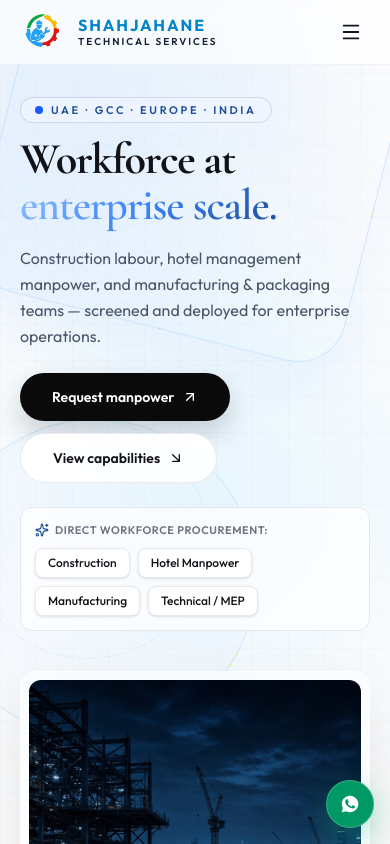
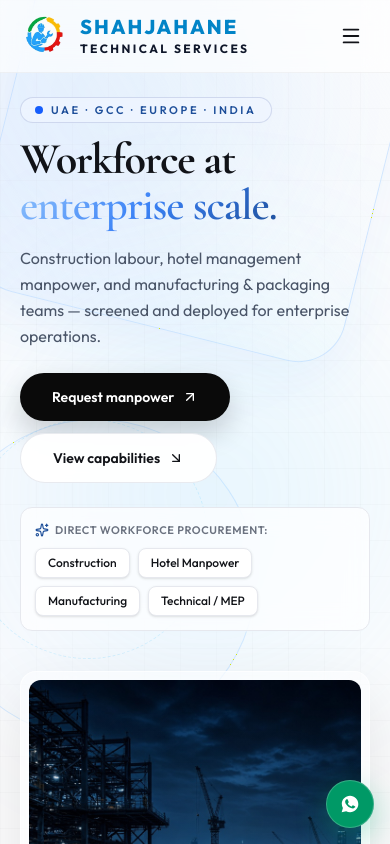
Before and after one commit to HussainMaaz12/Shahjahane_Etr, a Next.js app: page / in a window 390 px wide. Shown: the top 844 px of the page. Built offline with nearby package versions, Linux system fonts and the light colour scheme.

Commit message:
fix(typography): enlarge responsive brand font size and logo scaling in navbar and footer

```diff
--- a/src/components/Footer.tsx
+++ b/src/components/Footer.tsx
@@ -21,20 +21,20 @@ export default function Footer() {
         <div className="mb-14 grid grid-cols-1 gap-10 md:grid-cols-2 lg:grid-cols-4">
           <div>
             <Link href="/" className="mb-5 flex items-center gap-3.5 group">
-              <div className="relative flex h-11 w-11 items-center justify-center rounded-xl bg-white p-1 sm:h-12 sm:w-12 transition-transform duration-300 group-hover:scale-105 shadow-sm">
+              <div className="relative flex h-12 w-12 items-center justify-center rounded-xl bg-white p-1 sm:h-14 sm:w-14 transition-transform duration-300 group-hover:scale-105 shadow-sm">
                 <Image
                   src="/images/logo.png"
                   alt="Shahjahane Technical Services official corporate logo"
-                  width={48}
-                  height={48}
+                  width={56}
+                  height={56}
                   className="h-full w-full object-contain"
                 />
               </div>
               <div className="flex flex-col justify-center">
-                <div className="text-base font-bold tracking-[0.12em] text-[#38bdf8] uppercase sm:text-lg transition-colors group-hover:text-white leading-none">
+                <div className="text-lg font-bold tracking-[0.1em] text-[#38bdf8] uppercase sm:text-xl transition-colors group-hover:text-white leading-none">
                   Shahjahane
                 </div>
-                <div className="text-[10px] font-semibold tracking-[0.2em] text-white/80 uppercase sm:text-[11px] mt-1 leading-none">
+                <div className="text-xs font-semibold tracking-[0.2em] text-white/80 uppercase sm:text-[13px] mt-1.5 leading-none">
                   Technical Services
                 </div>
               </div>
--- a/src/components/Navbar.tsx
+++ b/src/components/Navbar.tsx
@@ -43,25 +43,25 @@ export default function Navbar() {
         }`}
       >
         <div className="container-premium">
-          <div className="flex h-16 items-center justify-between sm:h-20">
-                        <Link href="/" className="flex flex-shrink-0 items-center gap-3.5 sm:gap-4 group">
-              <div className="relative flex h-11 w-11 items-center justify-center sm:h-[50px] sm:w-[50px] lg:h-[54px] lg:w-[54px] transition-transform duration-300 group-hover:scale-105">
+          <div className="flex h-[72px] items-center justify-between sm:h-20 lg:h-[84px]">
+            <Link href="/" className="flex flex-shrink-0 items-center gap-3 sm:gap-4 group">
+              <div className="relative flex h-12 w-12 items-center justify-center sm:h-14 sm:w-14 lg:h-[58px] lg:w-[58px] transition-transform duration-300 group-hover:scale-105">
                 <Image
                   src="/images/logo.png"
                   alt="Shahjahane Technical Services official corporate logo"
-                  width={56}
-                  height={56}
+                  width={64}
+                  height={64}
                   className="h-full w-full object-contain"
                   priority
                 />
               </div>
               <div className="flex flex-col justify-center">
-                <div className="text-base font-bold tracking-[0.12em] text-[#0284c7] uppercase sm:text-lg lg:text-xl leading-none transition-colors group-hover:text-[#0369a1]">
+                <span className="text-xl sm:text-2xl lg:text-[26px] font-extrabold tracking-[0.1em] text-[#0284c7] uppercase leading-none transition-colors group-hover:text-[#0369a1]">
                   Shahjahane
-                </div>
-                <div className="text-[10px] font-semibold tracking-[0.2em] text-[#152038] uppercase sm:text-[11px] lg:text-xs mt-1 sm:mt-1.5 leading-none">
+                </span>
+                <span className="text-xs sm:text-[13px] lg:text-sm font-bold tracking-[0.2em] text-[#0f172a] uppercase mt-1.5 sm:mt-2 leading-none">
                   Technical Services
-                </div>
+                </span>
               </div>
             </Link>
 
@@ -114,7 +114,7 @@ export default function Navbar() {
             animate={{ opacity: 1 }}
             exit={{ opacity: 0 }}
             transition={{ duration: 0.2 }}
-            className="fixed inset-x-0 bottom-0 top-16 z-40 overflow-y-auto bg-white/95 backdrop-blur-2xl sm:top-20 lg:hidden"
+            className="fixed inset-x-0 bottom-0 top-[72px] z-40 overflow-y-auto bg-white/95 backdrop-blur-2xl sm:top-20 lg:hidden"
           >
             <div className="flex min-h-full flex-col justify-between px-6 py-8">
               <nav id="mobile-navigation" className="flex flex-col gap-1">
```
